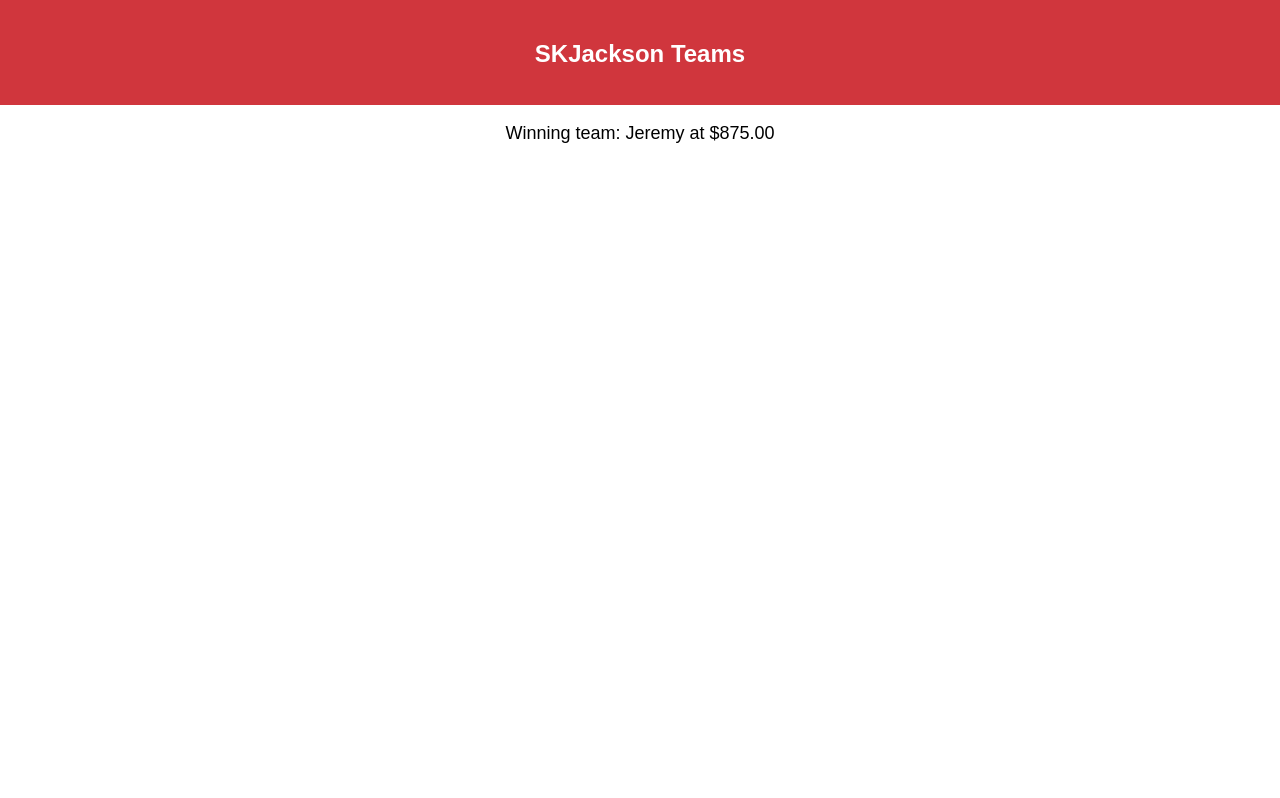
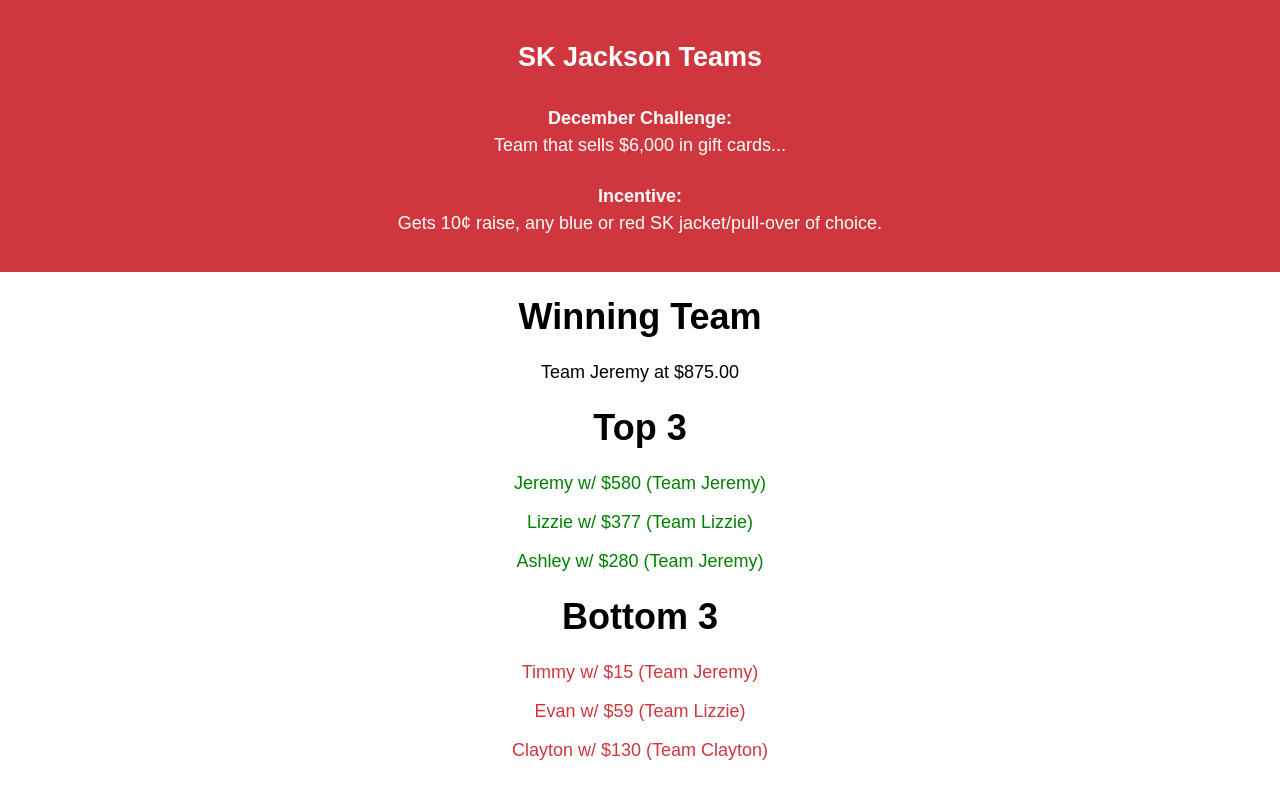
Before and after one commit to chancesmith/sk-team-competition, a React (Create React App) app: page / in a window 1280 px wide. Built offline with nearby package versions, Linux system fonts and the light colour scheme.

Commit message:
adds lodash, adds top/bottom team members, adds text details/styles to header

```diff
--- a/package.json
+++ b/package.json
@@ -6,6 +6,7 @@
     "react-scripts": "0.7.0"
   },
   "dependencies": {
+    "lodash": "^4.17.2",
     "react": "^15.4.1",
     "react-dom": "^15.4.1"
   },
--- a/src/App.css
+++ b/src/App.css
@@ -4,11 +4,20 @@
 
 .App-header {
   background-color: #d0363d;
-  height: 65px;
   padding: 20px;
   color: white;
+  font-size: 18px;
+}
+.App-header .details {
+    padding: 12px 0;
+}
+.App-header p {
+    margin: 0 0 6px 0;
 }
 
 .App-intro {
   font-size: large;
 }
+
+.green {color: green}
+.red {color: #d0363d}
--- a/src/App.js
+++ b/src/App.js
@@ -1,6 +1,7 @@
 import React, { Component } from 'react';
 import './App.css';
 import teamData from './team.json';
+let _ = require('lodash');
 
 class App extends Component {
   constructor(props) {
@@ -28,35 +29,22 @@ class App extends Component {
         highest = tmp;
       }
     }
-    return "Winning team: " + winningTeam + " at $" + highest.toFixed(2);
+    return "Team " + winningTeam + " at $" + highest.toFixed(2);
   }
 
-  showLowest(){
-    // There's no real number bigger than plus Infinity
-    // var lowest = Number.POSITIVE_INFINITY;
-    // var tmp;
-    // for (var i=myArray.length-1; i>=0; i--) {
-    // tmp = myArray[i].Cost;
-    //   if (tmp < lowest) lowest = tmp;
-    // }
-    // console.log(lowest);
-
-    return "Jeremy";
-  }
-
-  showTeams(){
+  storeTeamSalesTotals(){
     let teamsList = this.state.teams;
     let membersList = this.state.teamMembers;
 
     //loop through teams
-    for (var a = teamsList.length - 1; a >= 0; a--) {
+    for (let a = teamsList.length - 1; a >= 0; a--) {
       // loop through team members
-      for (var b = membersList.length - 1; b >= 0; b--) {
+      for (let b = membersList.length - 1; b >= 0; b--) {
         let salesList = membersList[b].giftcardSales
         // if team member is in same team
         if(teamsList[a].name === membersList[b].team) {
           // loop through sales of this team member
-          for (var c = salesList.length - 1; c >= 0; c--) {
+          for (let c = salesList.length - 1; c >= 0; c--) {
             // add sales up for this team
             teamsList[a].total += salesList[c].giftcardRevenue;
           }
@@ -65,20 +53,80 @@ class App extends Component {
     }
   }
 
-  totalTeam(){
+  showLowestSalesTeamMembers(limit){
+    let oldMembersList = this.state.teamMembers;
 
+    // order by ascending
+    let sortedMembersList = _.sortBy(oldMembersList, 'totalSales', function(n) {
+      return Math.sin(n);
+    });
+
+    // create your components
+    let topSalesMembers = sortedMembersList.slice(0, limit).map(function(member) {
+       return(
+          <p className="red">{member.name} w/ ${member.totalSales} (Team {member.team})</p>
+       );
+    });
+
+    return topSalesMembers;
+  }
+
+  showHighestSalesTeamMembers(limit){
+    let oldMembersList = this.state.teamMembers;
+
+    // order by descending
+    let sortedMembersList = _.sortBy(oldMembersList, 'totalSales', function(n) {
+      return Math.sin(n);
+    }).reverse();
+
+    // create your components
+    let topSalesMembers = sortedMembersList.slice(0, limit).map(function(member) {
+       return(
+          <p className="green">{member.name} w/ ${member.totalSales} (Team {member.team})</p>
+       );
+    });
+
+    return topSalesMembers;
+  }
+
+  totalTeamMemberSalesTotals(){
+    let membersList = this.state.teamMembers;
+    // loop through team members
+    for (let a = membersList.length - 1; a >= 0; a--) {
+      let salesList = membersList[a].giftcardSales
+      membersList[a].totalSales = 0;
+      // loop through sales of this team member
+      for (let b = salesList.length - 1; b >= 0; b--) {
+        // add sales up for this team
+        membersList[a].totalSales += salesList[b].giftcardRevenue;
+      }
+    }
   }
 
   render() {
+    this.storeTeamSalesTotals();
+    this.totalTeamMemberSalesTotals();
     return (
       <div className="App">
         <div className="App-header">
-          <h2>SKJackson Teams</h2>
+          <h2>SK Jackson Teams</h2>
+          <div className="details">
+            <p><strong>December Challenge:</strong></p>
+            <p>Team that sells $6,000 in gift cards...</p>
+          </div>
+          <div className="details">
+            <p><strong>Incentive:</strong></p>
+            <p>Gets 10¢ raise, any blue or red SK jacket/pull-over of choice.</p>
+          </div>
         </div>
-        <p className="App-intro">
-          {this.showTeams()}
-          {this.showHighestTeam()}
-        </p>
+        <div className="App-intro">
+          <h1>Winning Team</h1>
+          <p>{this.showHighestTeam()}</p>
+          <h1>Top 3</h1>
+          <p>{this.showHighestSalesTeamMembers(3)}</p>
+          <h1>Bottom 3</h1>
+          <p>{this.showLowestSalesTeamMembers(3)}</p>
+        </div>
       </div>
     );
   }
```
